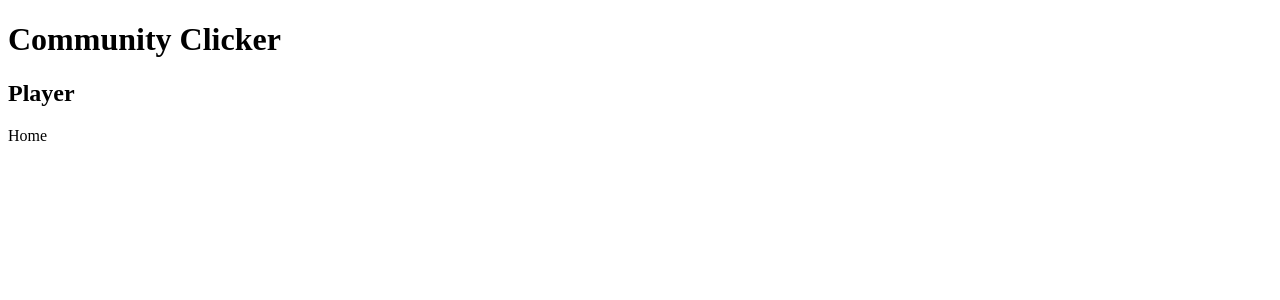
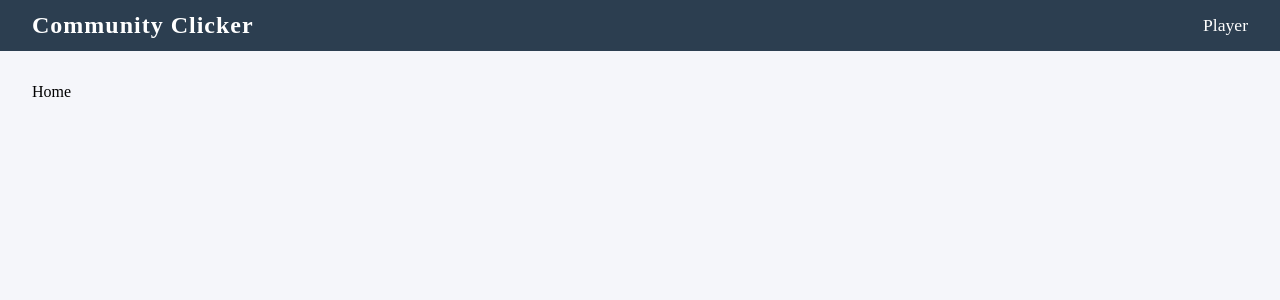
Before and after one commit to Alorian42/community-clicker, a Vue app: page / in a window 1280 px wide. Shown: the top 300 px of the page. Built offline with nearby package versions, Linux system fonts and the light colour scheme; the HTML template or start-up script is replaced by a standard one.

Commit message:
style: add styles for App and Header components

```diff
--- a/src/App.vue
+++ b/src/App.vue
@@ -8,4 +8,25 @@
 <script setup lang="ts">
 import Header from './components/Header.vue';
 </script>
-<style></style>
+<style>
+html,
+body,
+#app {
+	height: 100%;
+	margin: 0;
+	padding: 0;
+}
+
+#app {
+	min-height: 100vh;
+	display: flex;
+	flex-direction: column;
+}
+
+.container {
+	flex: 1;
+	padding: 2rem;
+	background: #f5f6fa;
+	min-height: 0;
+}
+</style>
--- a/src/components/Header.vue
+++ b/src/components/Header.vue
@@ -10,4 +10,30 @@ import { usePlayerStore } from '../stores/player';
 
 const { name } = usePlayerStore();
 </script>
-<style scoped></style>
+<style scoped>
+.header {
+	width: 100%;
+	box-sizing: border-box;
+	background: #2c3e50;
+	color: #fff;
+	padding: 0.75rem 2rem;
+	display: flex;
+	align-items: center;
+	justify-content: space-between;
+	font-size: 1.25rem;
+	box-shadow: 0 2px 4px rgba(0, 0, 0, 0.05);
+}
+
+.header h1 {
+	margin: 0;
+	font-size: 1.5rem;
+	font-weight: bold;
+	letter-spacing: 1px;
+}
+
+.header h2 {
+	margin: 0;
+	font-size: 1.1rem;
+	font-weight: normal;
+}
+</style>
```
